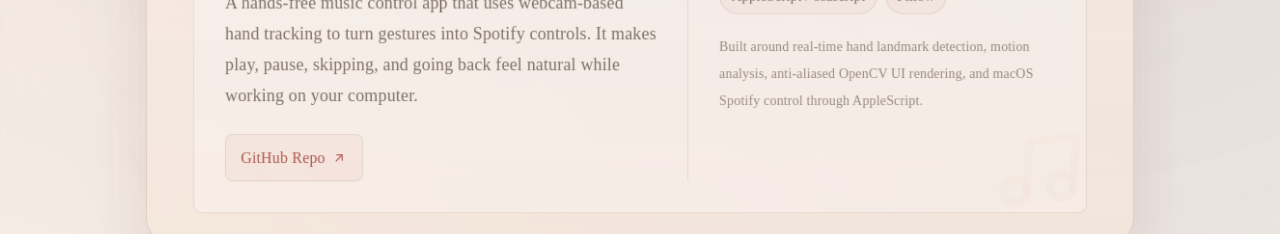
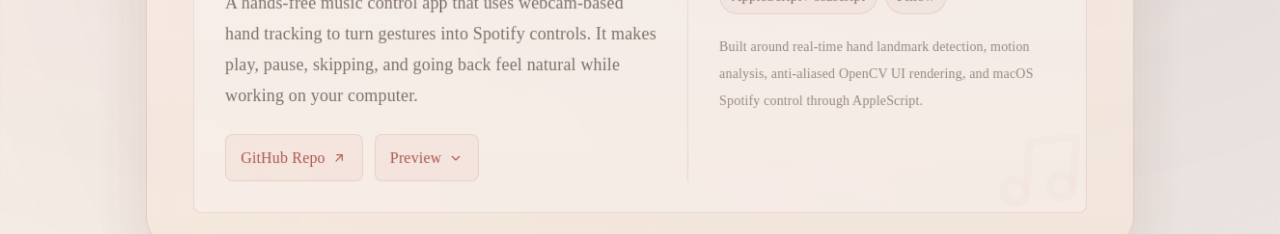
Before and after one commit to shlokrj/shlok.fyi, a Next.js app: page / in a window 1280 px wide. Shown: the part 1740-1974 px from the top of the page. Built offline with nearby package versions, Linux system fonts and the light colour scheme.

Commit message:
added preview for cuey

```diff
--- a/app/page.tsx
+++ b/app/page.tsx
@@ -361,6 +361,8 @@ export default function Home() {
   const [isHighSchoolOpen, setIsHighSchoolOpen] = useState(false);
   const [isNightwatchPreviewOpen, setIsNightwatchPreviewOpen] = useState(false);
   const [hasNightwatchPreviewOpened, setHasNightwatchPreviewOpened] = useState(false);
+  const [isCueyPreviewOpen, setIsCueyPreviewOpen] = useState(false);
+  const [hasCueyPreviewOpened, setHasCueyPreviewOpened] = useState(false);
   const [isResumePreviewOpen, setIsResumePreviewOpen] = useState(false);
   const [hasResumePreviewOpened, setHasResumePreviewOpened] = useState(false);
   const [isAboutMoreOpen, setIsAboutMoreOpen] = useState(false);
@@ -811,6 +813,28 @@ export default function Home() {
                         <path d="M8 7h9v9" />
                       </svg>
                     </a>
+                    <button
+                      type="button"
+                      className={`project-action project-preview-toggle${isCueyPreviewOpen ? " project-preview-toggle--open" : ""}`}
+                      aria-expanded={isCueyPreviewOpen}
+                      aria-controls="cuey-preview"
+                      onClick={() => {
+                        setHasCueyPreviewOpened(true);
+                        setIsCueyPreviewOpen((open) => !open);
+                      }}
+                    >
+                      Preview
+                      <svg
+                        viewBox="0 0 24 24"
+                        aria-hidden="true"
+                        className="project-preview-toggle__icon h-4 w-4"
+                        fill="none"
+                        stroke="currentColor"
+                        strokeWidth="1.8"
+                      >
+                        <path d="m6 9 6 6 6-6" />
+                      </svg>
+                    </button>
                   </div>
                 </div>
 
@@ -834,6 +858,30 @@ export default function Home() {
                     analysis, anti-aliased OpenCV UI rendering, and macOS
                     Spotify control through AppleScript.
                   </p>
+                </div>
+              </div>
+
+              <div
+                id="cuey-preview"
+                className={`project-preview${isCueyPreviewOpen ? " project-preview--open" : ""}`}
+                aria-hidden={!isCueyPreviewOpen}
+              >
+                <div className="project-preview__inner">
+                  {hasCueyPreviewOpened ? (
+                    <div className="project-banner relative block overflow-hidden">
+                      <Image
+                        src="/projects/cuey-banner.png"
+                        alt="Cuey displaying real-time hand tracking with gesture controls overlaid on a webcam feed."
+                        width={2940}
+                        height={1782}
+                        sizes="(min-width: 1024px) 60rem, calc(100vw - 4rem)"
+                        className="project-banner__image w-full"
+                      />
+                      <span className="project-banner__label">
+                        Demo coming soon
+                      </span>
+                    </div>
+                  ) : null}
                 </div>
               </div>
             </article>
```
Also changed, not shown: 1 other file (tests, documents, lock files or other folders).
